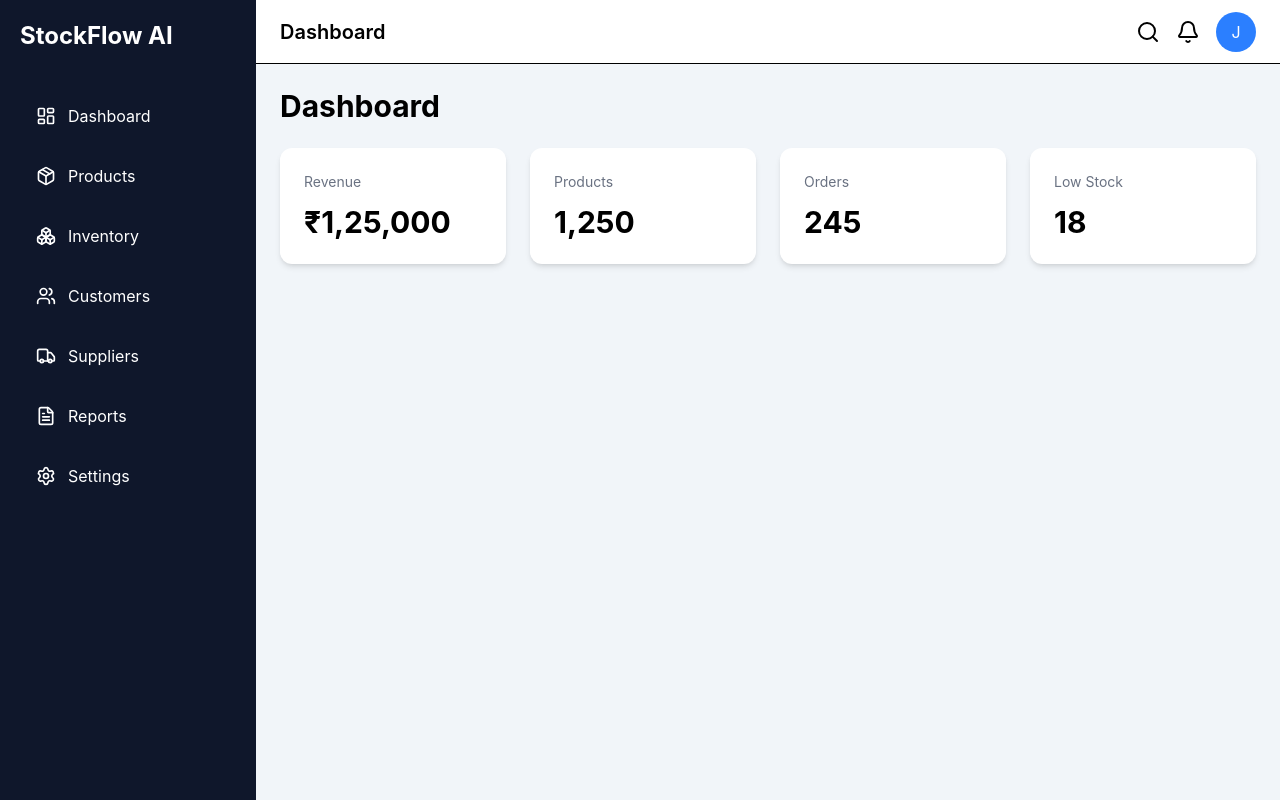
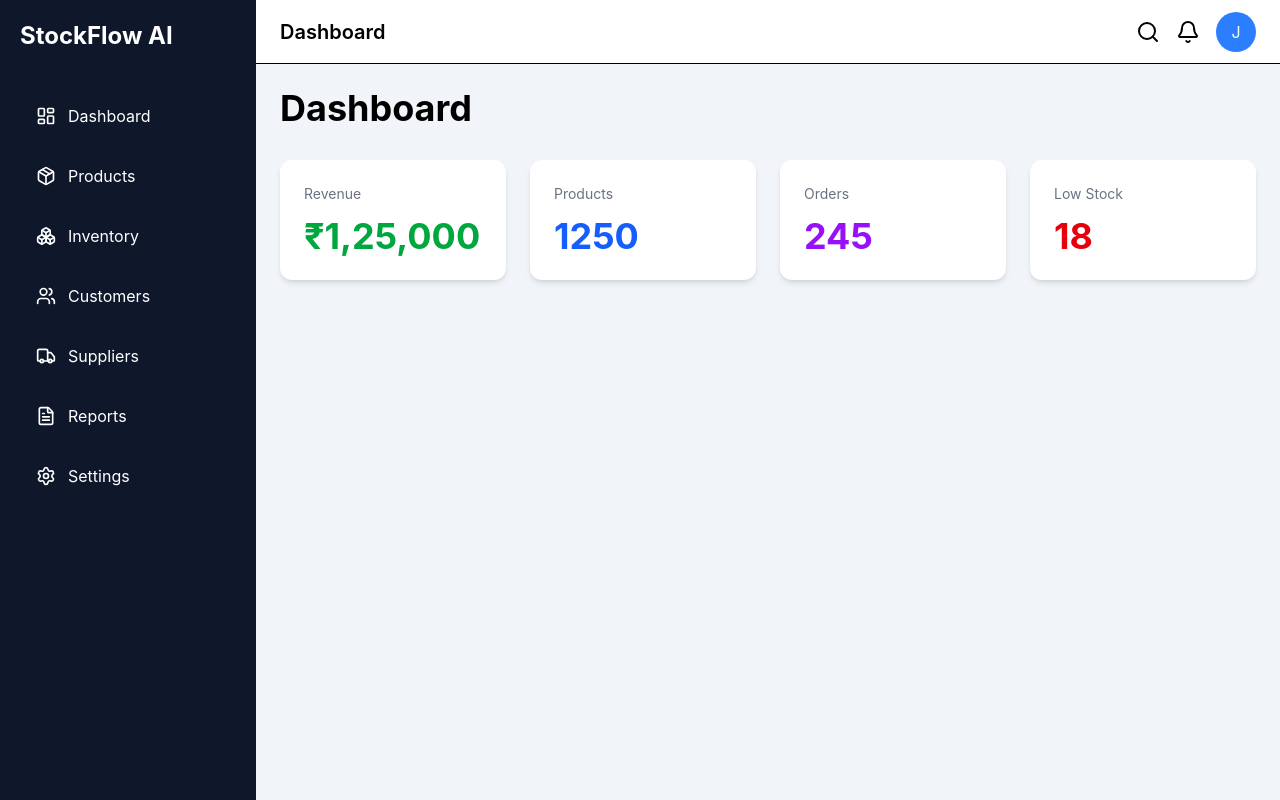
Before and after one commit to jinay378/StockFlow-AI, a React (Vite) app in the folder frontend/: page / in a window 1280 px wide. Built offline with nearby package versions, Linux system fonts and the light colour scheme.

Commit message:
Add reusable dashboard cards

```diff
--- a/frontend/src/features/dashboard/Dashboard.tsx
+++ b/frontend/src/features/dashboard/Dashboard.tsx
@@ -2,9 +2,8 @@ import DashboardCard from "./components/DashboardCard";
 
 function Dashboard() {
   return (
-    <div className="space-y-6">
-
-      <h1 className="text-3xl font-bold">
+    <div>
+      <h1 className="mb-8 text-4xl font-bold">
         Dashboard
       </h1>
 
@@ -13,25 +12,28 @@ function Dashboard() {
         <DashboardCard
           title="Revenue"
           value="₹1,25,000"
+          color="text-green-600"
         />
 
         <DashboardCard
           title="Products"
-          value="1,250"
+          value="1250"
+          color="text-blue-600"
         />
 
         <DashboardCard
           title="Orders"
           value="245"
+          color="text-purple-600"
         />
 
         <DashboardCard
           title="Low Stock"
           value="18"
+          color="text-red-600"
         />
 
       </div>
-
     </div>
   );
 }
--- a/frontend/src/features/dashboard/components/DashboardCard.tsx
+++ b/frontend/src/features/dashboard/components/DashboardCard.tsx
@@ -1,14 +1,21 @@
 interface DashboardCardProps {
   title: string;
   value: string;
+  color: string;
 }
 
-function DashboardCard({ title, value }: DashboardCardProps) {
+function DashboardCard({
+  title,
+  value,
+  color,
+}: DashboardCardProps) {
   return (
-    <div className="rounded-xl bg-white p-6 shadow-md hover:shadow-lg transition">
+    <div className="rounded-xl bg-white p-6 shadow-md">
       <p className="text-sm text-gray-500">{title}</p>
 
-      <h2 className="mt-3 text-3xl font-bold">{value}</h2>
+      <h2 className={`mt-3 text-4xl font-bold ${color}`}>
+        {value}
+      </h2>
     </div>
   );
 }
```
